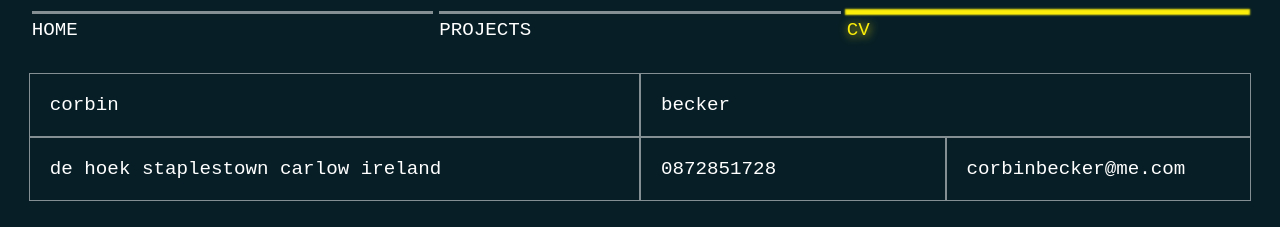
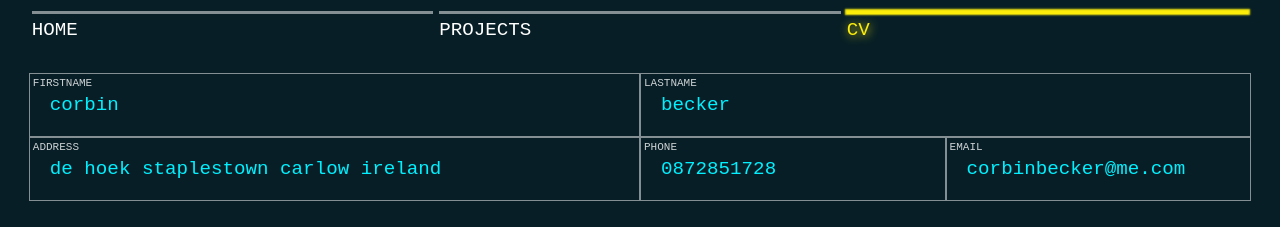
Before and after one commit to corbecker/mine, a website: page cv.html in a window 1280 px wide. Shown: the part 133-360 px from the top of the page. Drawn offline with Linux system fonts and the light colour scheme.

Commit message:
cv grid setup

```diff
--- a/styles/cv.css
+++ b/styles/cv.css
@@ -1,7 +1,6 @@
 .c-cv-grid{
   display: grid;
-  grid-template-columns: 1fr 1fr 1fr 1fr;
-  grid-template-rows: auto;
+  grid-template-columns: repeat(auto-fit, minmax(200px, 1fr));
   grid-template-areas:
     "firstname firstname lastname lastname"
     "address address phone email"
@@ -11,24 +10,81 @@
 .c-cv-griditem{
   border: 1px solid rgba(255,255,255,0.5);
   padding: 20px;
+  position: relative;
+  color: var(--aqua);
 }
 
 .c-cv-grid__firstname{
   grid-area: firstname;
 }
 
+.c-cv-grid__firstname::before{
+  content: 'firstname';
+  top: 3px;
+  left: 3px;
+  position: absolute;;
+  font-size: 11px;
+  width: 200px;
+  text-transform: uppercase;
+  color: rgba(255,255,255,0.8);
+}
+
 .c-cv-grid__lastname{
   grid-area: lastname;
+}
+
+.c-cv-grid__lastname::before{
+  content: 'lastname';
+  top: 3px;
+  left: 3px;
+  position: absolute;;
+  font-size: 11px;
+  width: 200px;
+  text-transform: uppercase;
+  color: rgba(255,255,255,0.8);
 }
 
 .c-cv-grid__address{
   grid-area: address;
 }
 
+.c-cv-grid__address::before{
+  content: 'address';
+  top: 3px;
+  left: 3px;
+  position: absolute;;
+  font-size: 11px;
+  width: 200px;
+  text-transform: uppercase;
+  color: rgba(255,255,255,0.8);
+}
+
 .c-cv-grid__phone{
   grid-area: phone;
+}
+
+.c-cv-grid__phone::before{
+  content: 'phone';
+  top: 3px;
+  left: 3px;
+  position: absolute;;
+  font-size: 11px;
+  width: 200px;
+  text-transform: uppercase;
+  color: rgba(255,255,255,0.8);
 }
 
 .c-cv-grid__email{
   grid-area: email;
 }
+
+.c-cv-grid__email::before{
+  content: 'email';
+  top: 3px;
+  left: 3px;
+  position: absolute;;
+  font-size: 11px;
+  width: 200px;
+  text-transform: uppercase;
+  color: rgba(255,255,255,0.8);
+}
```
